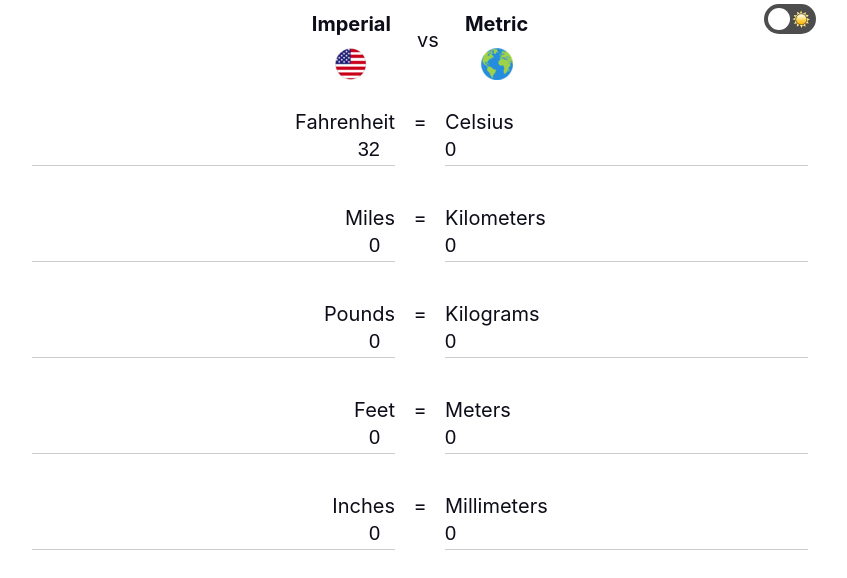
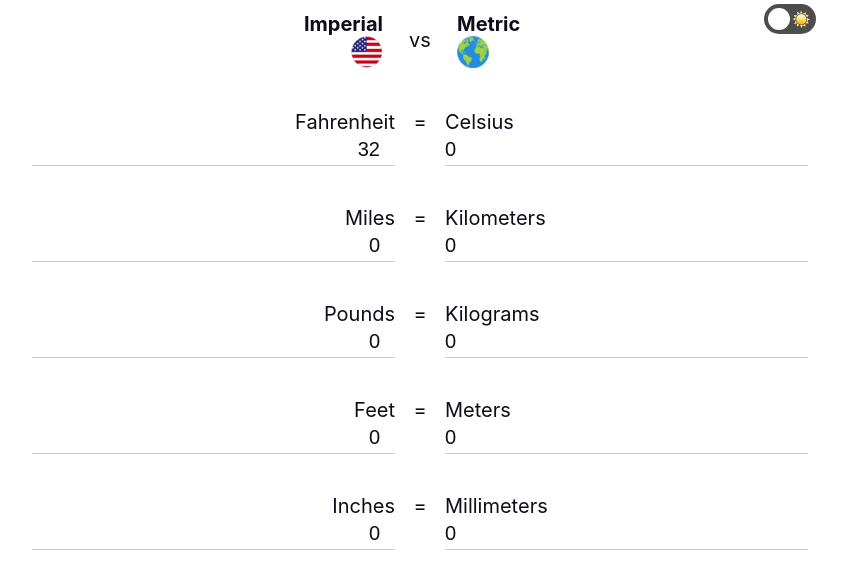
Before and after one commit to kovacsikdev/conversions, a React (Create React App) app: page / in a window 1280 px wide. Shown: the top 578 px of the page, without its empty margins (220-1067 px from the left). Built offline with nearby package versions, Linux system fonts and the light colour scheme.

Commit message:
CSS adjustments

```diff
--- a/src/App.scss
+++ b/src/App.scss
@@ -3,11 +3,6 @@
   max-width: 800px;
   min-width: 330px;
   margin: auto;
-
-  .ThemeSlider {
-    position: absolute;
-    right: 0;
-  }
 
   .header {
     display: flex;
@@ -17,20 +12,29 @@
     .unit {
       display: flex;
       flex-direction: column;
-      align-items: center;
+      align-items: flex-start;
+      text-align: left;
+      padding: 0.75rem;
+      flex: 1;
+
+      &:nth-child(1) {
+        text-align: right;
+        align-items: flex-end;
+      }
+
+      &:nth-child(2) {
+        text-align: left;
+        align-items: flex-start;
+      }
 
       img {
         width: 32px;
       }
+    }
 
-      strong {
-        padding: 0.75rem;
-        flex: 1;
-      }
-
-      strong:nth-child(1) {
-        text-align: right;
-      }
+    .ThemeSlider {
+      position: absolute;
+      right: 0;
     }
   }
 
```
